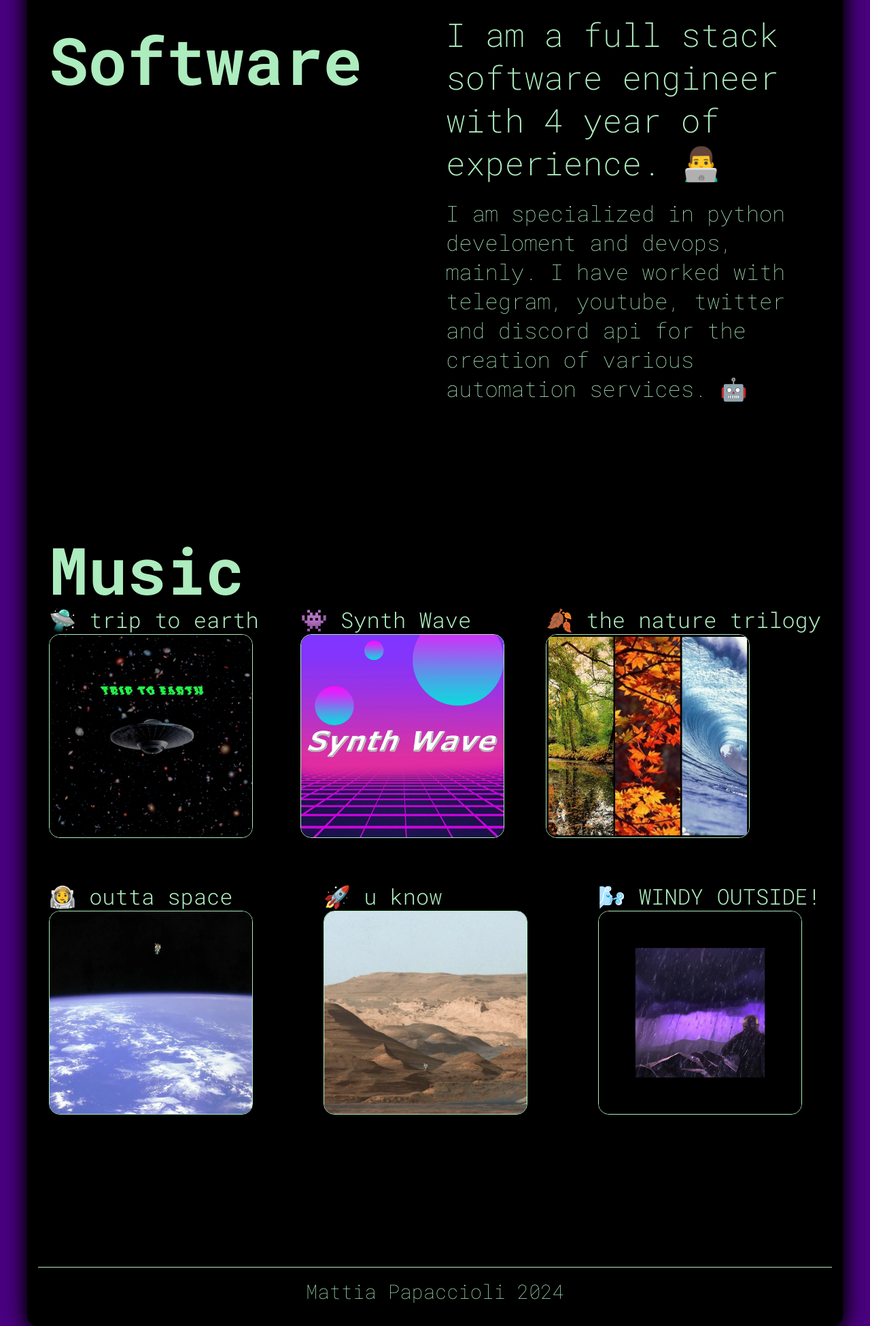
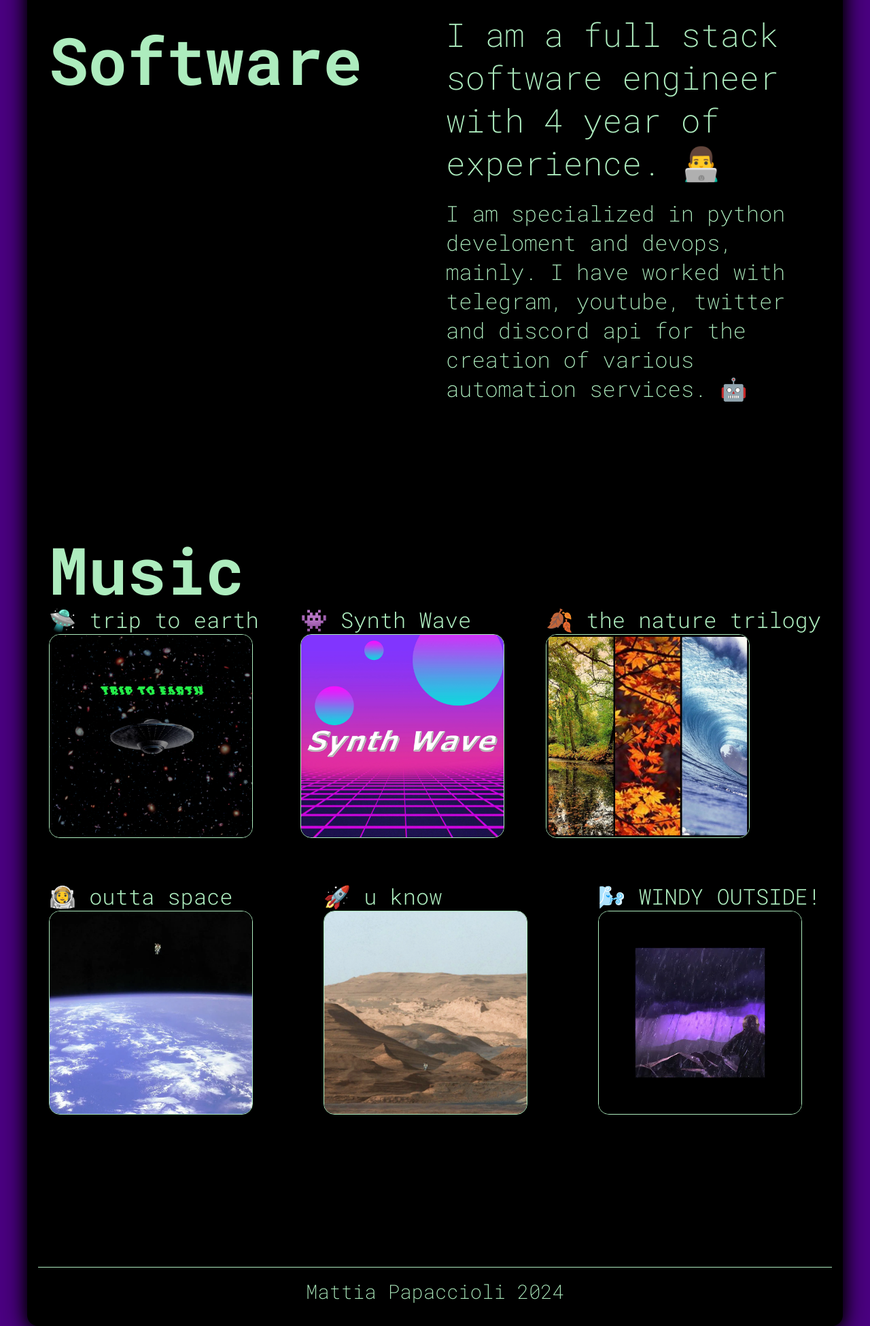
Before and after one commit to sbOogway/sbOogway.github.io, a plain HTML site: page index.html in a window 1280 px wide. Shown: the part 1007-2958 px from the top of the page at 68% size. Drawn offline with Linux system fonts and the light colour scheme; some icons are missing.

Commit message:
font tweaks

```diff
--- a/static/style.css
+++ b/static/style.css
@@ -179,12 +179,12 @@
 
   .p-small {
     font-size: clamp(1rem, 4vw, 2rem);
-    font-weight: 100;
+    font-weight: 200;
   }
 
   .p-smaller {
     font-size: clamp(0.8rem, 3vw, 1.8rem);
-    font-weight: 100;
+    font-weight: 200;
   }
 
   .p-big {
```
